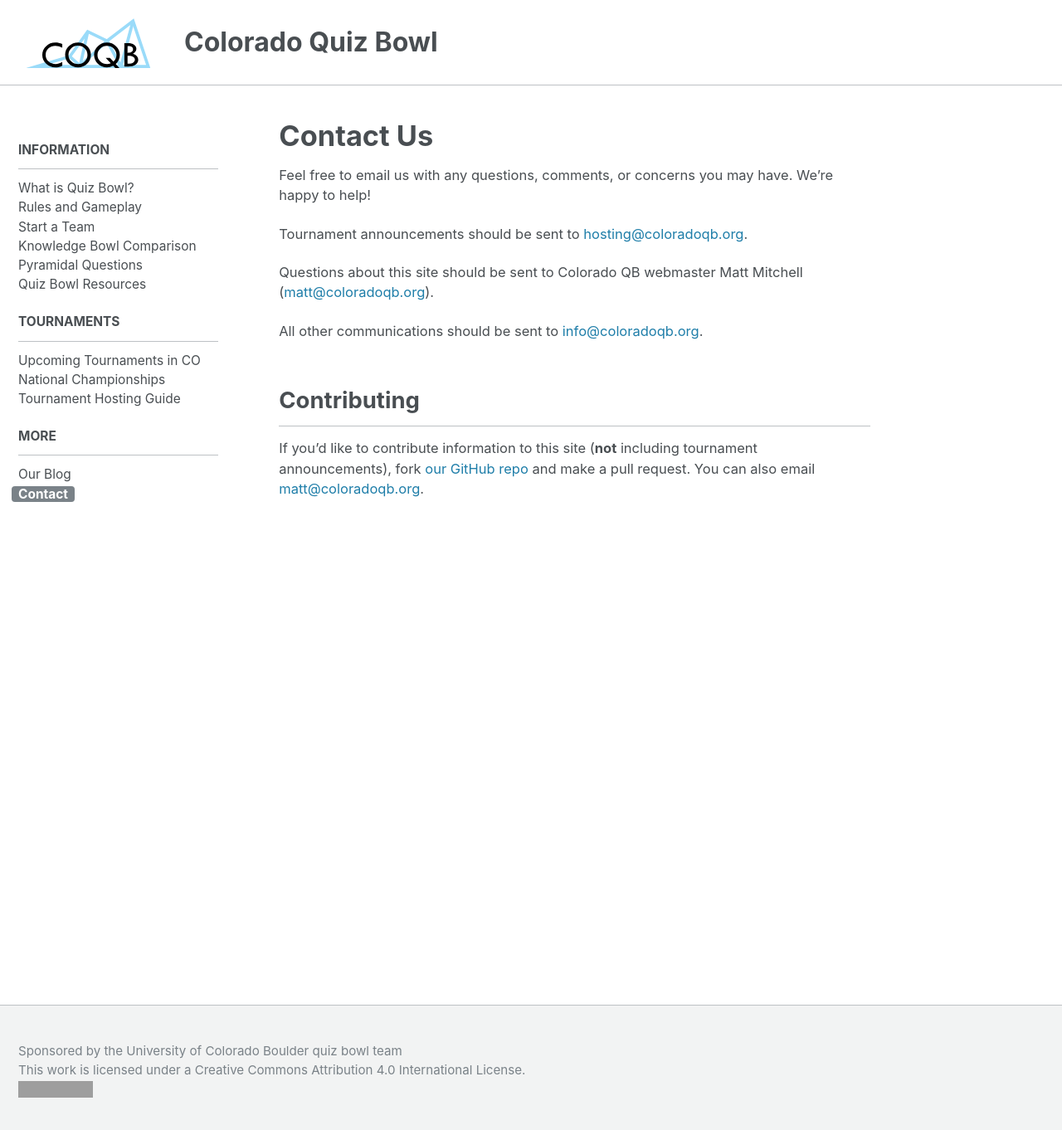
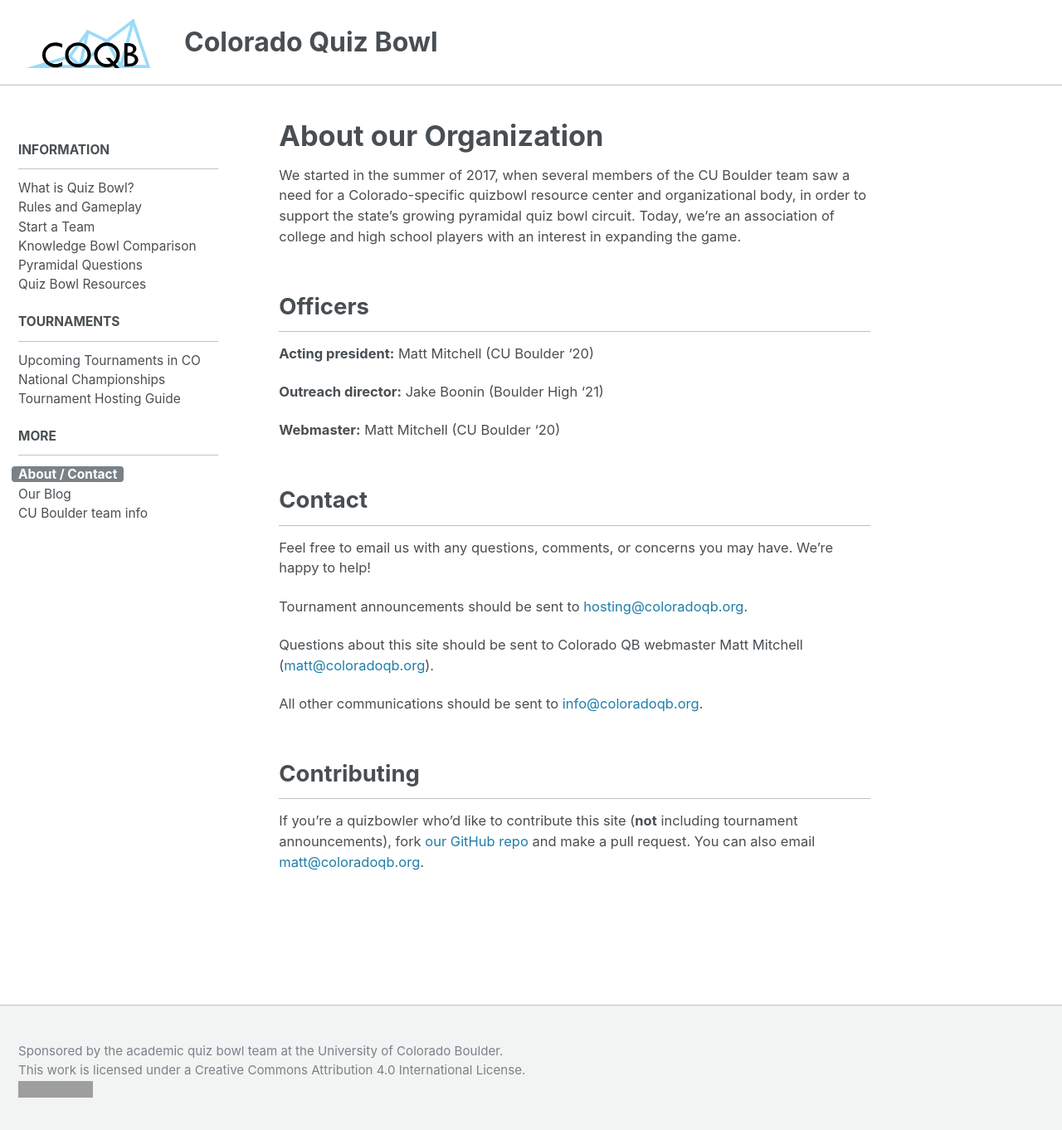
Before and after one commit to matt2718/colorado-qb, a Jekyll site: the page built from _pages/more/contact.md, in a window 1280 px wide and 1368 px high. Shown: the top 1362 px of the window at 83% size. Built offline with Jekyll 4.4.1, drawn with Linux system fonts in a browser that asks for light colours; grey boxes are pictures that could not be loaded.

Commit message:
First update for 2020-2021 season, more to follow

```diff
--- a/_data/navigation.yml
+++ b/_data/navigation.yml
@@ -23,7 +23,9 @@ linkbar:
         url: /tournaments/hosting/
   - title: "More"
     children:
+      - title: "About / Contact"
+        url: /more/contact/
       - title: "Our Blog"
         url: /blog/allposts/
-      - title: "Contact"
-        url: /more/contact/
+      - title: "CU Boulder team info"
+        url: /cu/
--- a/_includes/footer.html
+++ b/_includes/footer.html
@@ -1,7 +1,7 @@
 <div class="page__footer-follow"></div>
 
 <div class="page__footer-copyright">
-  Sponsored by the University of Colorado Boulder quiz bowl team
+  Sponsored by the <a href="/cu/">academic quiz bowl team at the University of Colorado Boulder</a>.
   <br />
   This work is licensed under a <a rel="license" href="http://creativecommons.org/licenses/by/4.0/">Creative Commons Attribution 4.0 International License</a>.
   <br />
--- a/_pages/more/contact.md
+++ b/_pages/more/contact.md
@@ -1,7 +1,24 @@
 ---
-title: "Contact Us"
+title: "About our Organization"
 permalink: /more/contact/
 ---
+
+We started in the summer of 2017, when several members of the CU Boulder team
+saw a need for a Colorado-specific quizbowl resource center and organizational
+body, in order to support the state's growing pyramidal quiz bowl circuit.
+Today, we're an association of college and high school players with an
+interest in expanding the game.
+
+## Officers
+
+**Acting president:** Matt Mitchell (CU Boulder '20)
+
+**Outreach director:** Jake Boonin (Boulder High '21)
+
+**Webmaster:** Matt Mitchell (CU Boulder '20)
+
+## Contact
+
 Feel free to email us with any questions, comments, or concerns you may have.
 We're happy to help!
 
@@ -14,6 +31,6 @@ All other communications should be sent to <info@coloradoqb.org>.
 
 ## Contributing
 
-If you'd like to contribute information to this site (**not** including
+If you're a quizbowler who'd like to contribute this site (**not** including
 tournament announcements), fork [our GitHub repo](https://github.com/matt2718/
 colorado-qb) and make a pull request. You can also email <matt@coloradoqb.org>.
```
Also changed, not shown: _pages/cu.md (+6 -6 lines).
